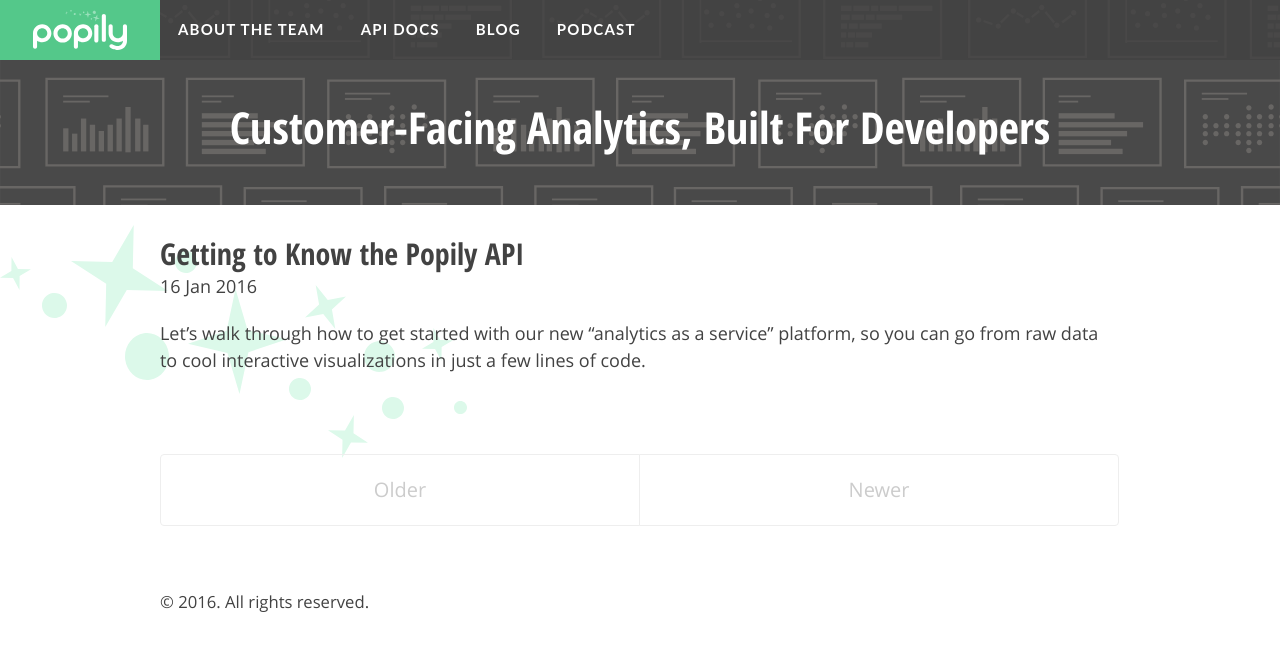
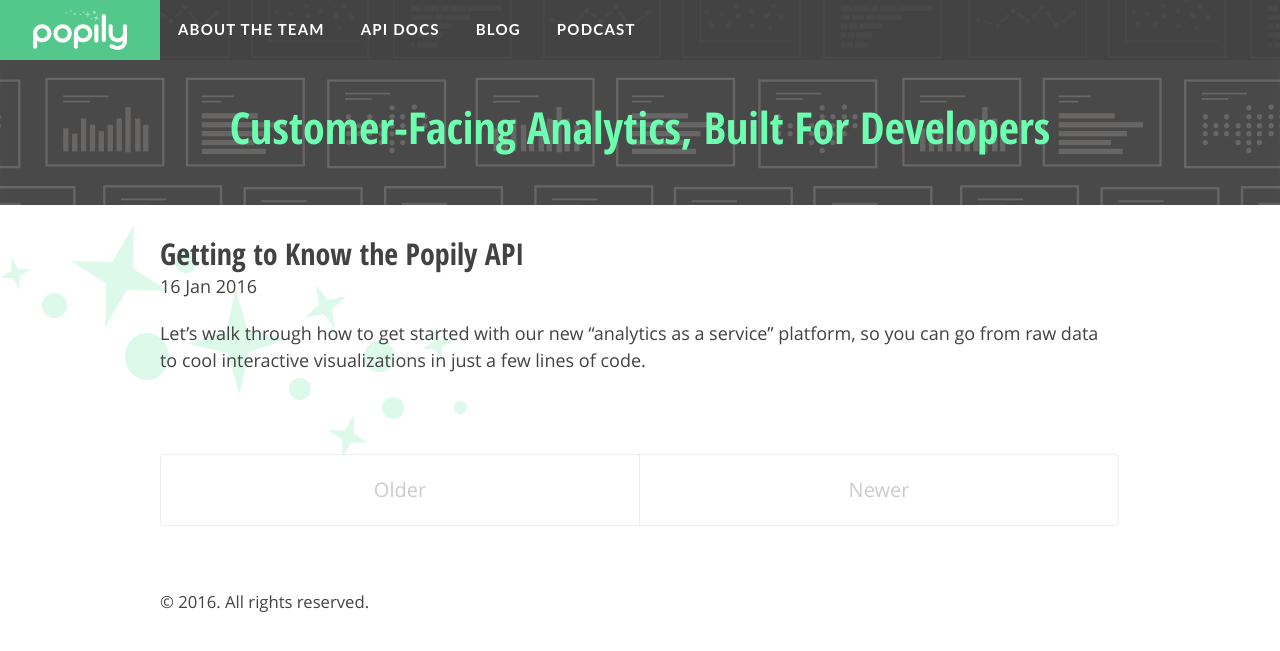
Before and after one commit to popily/blog, a Jekyll site: the page built from index.html, in a window 1280 px wide. Shown: the top 651 px of the page. Built offline with Jekyll 4.4.1, drawn with Linux system fonts in a browser that asks for light colours; the list of posts is cut into pages by our own code.

Commit message:
changed text color for header

```diff
--- a/_layouts/default.html
+++ b/_layouts/default.html
@@ -21,7 +21,7 @@
             {% if page.path contains '_posts' %}
             <div class="hero">
                 <h1 class="post-title">{{ page.title }}</h1>
-                <time datetime="{{ page.date | date_to_xmlschema }}" class="post-date">{{ page.date | date_to_string }}</time>
+                <time datetime="{{ page.date | date_to_xmlschema }}" class="post-date">{{ page.date | date: '%B %d, %Y' }}</time>
             </div>
             {% else %}
             <div class="hero">
--- a/_sass/_code.scss
+++ b/_sass/_code.scss
@@ -6,6 +6,7 @@
 code,
 pre {
   font-family: $code-font-family;
+
 }
 
 code {
@@ -19,6 +20,7 @@
 pre {
   margin-top: 0;
   margin-bottom: 1rem;
+padding: 1em;
 }
 
 pre code {
@@ -30,12 +32,14 @@
 
 // Pygments via Jekyll
 .highlight {
-  padding: 1rem;
+  padding: 0;
   margin-bottom: 1rem;
   font-size: .8rem;
   line-height: 1.1;
   background-color: #f9f9f9;
   border-radius: .25rem;
+  border: 1px solid #ccc;
+
 
   pre {
     margin-bottom: 0;
--- a/_sass/_posts.scss
+++ b/_sass/_posts.scss
@@ -16,7 +16,7 @@
 .page-title,
 .post-title,
 .post-title a {
-  color: #fff;
+  color: #6cffb0;
   font-size: 2.2rem;
 }
 .page-title,
@@ -28,7 +28,7 @@
 .post-date {
   display: block;
   margin-top: -.5rem;
-  color: #f2f2f2;
+  color: #eee;
   font-size: 1.1rem;
 }
 
```
Also changed, not shown: public/favicon.ico (deleted).
